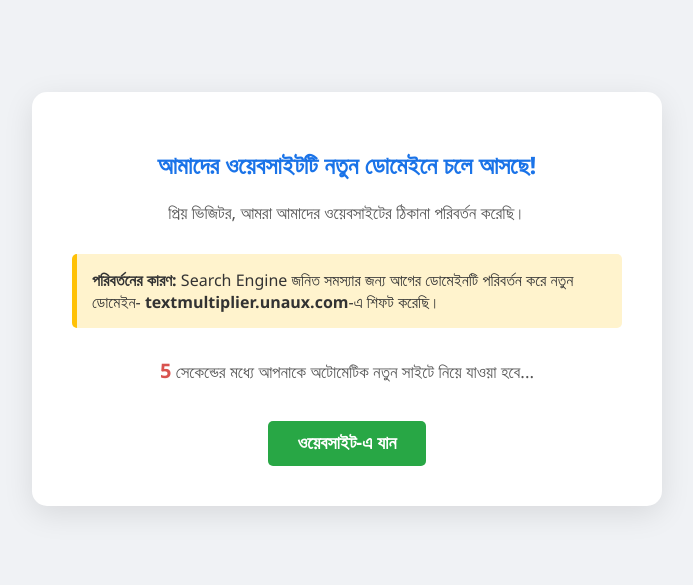
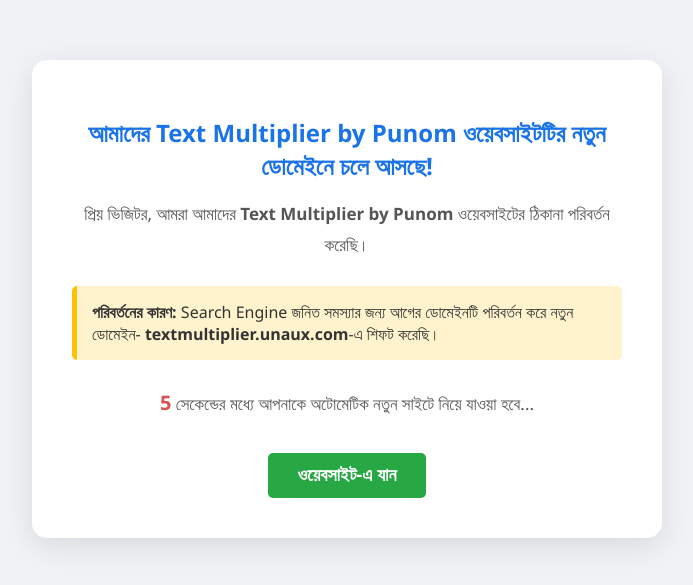
Before and after one commit to punoms504146m/Text-Duplicator-By-Punom, a plain HTML site: page index.html in a window 1280 px wide. Shown: the part 101-686 px from the top of the page, without its empty margins (293-986 px from the left). Drawn offline with Linux system fonts and the light colour scheme.

Commit message:
Update index.html

```diff
--- a/index.html
+++ b/index.html
@@ -70,11 +70,11 @@
 <body>
 
     <div class="container">
-        <h1>আমাদের ওয়েবসাইটটি নতুন ডোমেইনে চলে আসছে!</h1>
+        <h1>আমাদের <strong>Text Multiplier by Punom</strong> ওয়েবসাইটটির নতুন ডোমেইনে চলে আসছে!</h1>
 
-        <p>প্রিয় ভিজিটর, আমরা আমাদের ওয়েবসাইটের ঠিকানা পরিবর্তন করেছি।</p>
+        <p>প্রিয় ভিজিটর, আমরা আমাদের <strong>Text Multiplier by Punom</strong> ওয়েবসাইটের ঠিকানা পরিবর্তন করেছি।</p>
 
-        <div class="reason-box">
+       <div class="reason-box">
             <strong>পরিবর্তনের কারণ:</strong>
             Search Engine জনিত সমস্যার জন্য আগের ডোমেইনটি পরিবর্তন করে নতুন ডোমেইন- <strong>textmultiplier.unaux.com</strong>-এ শিফট করেছি।
         </div>
```
